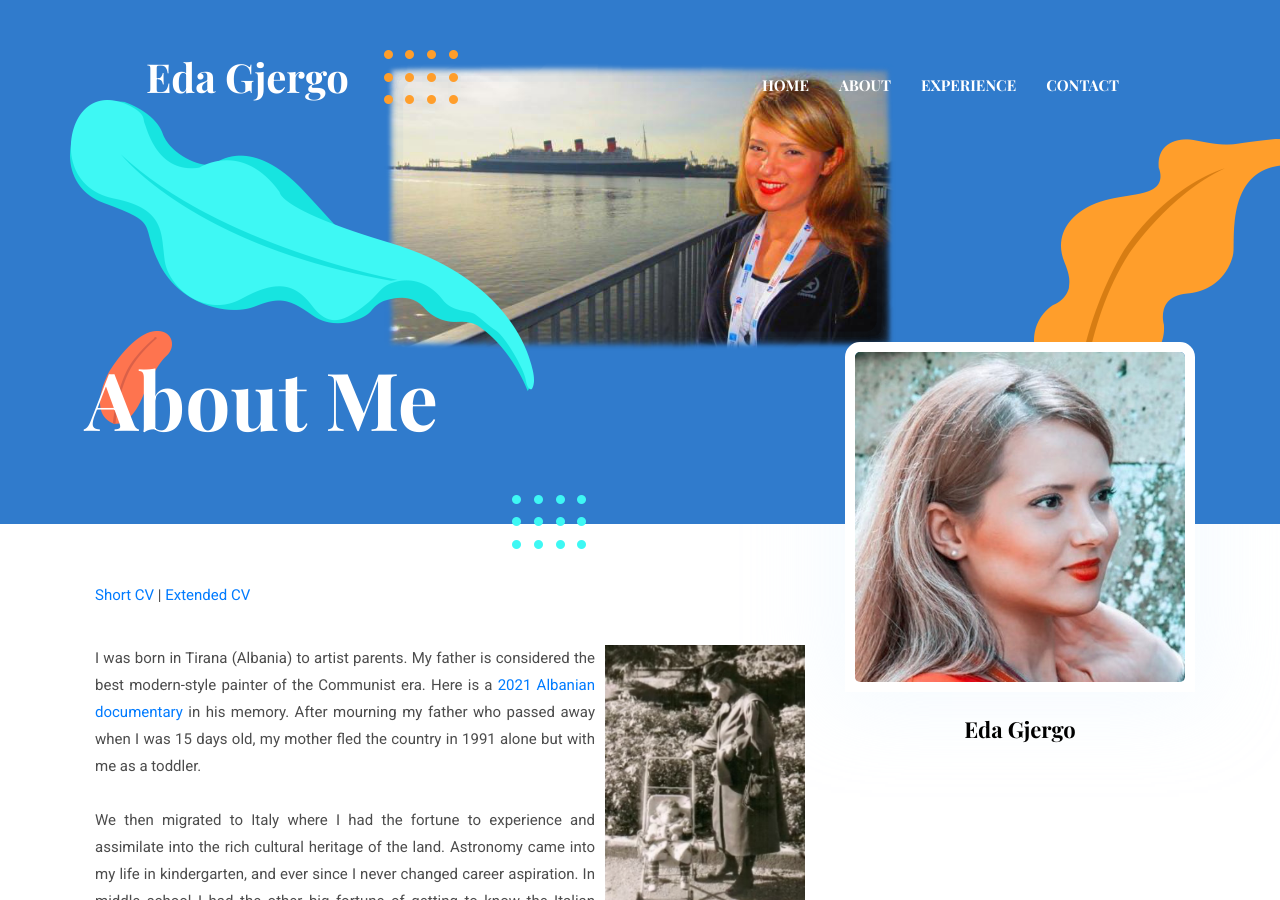
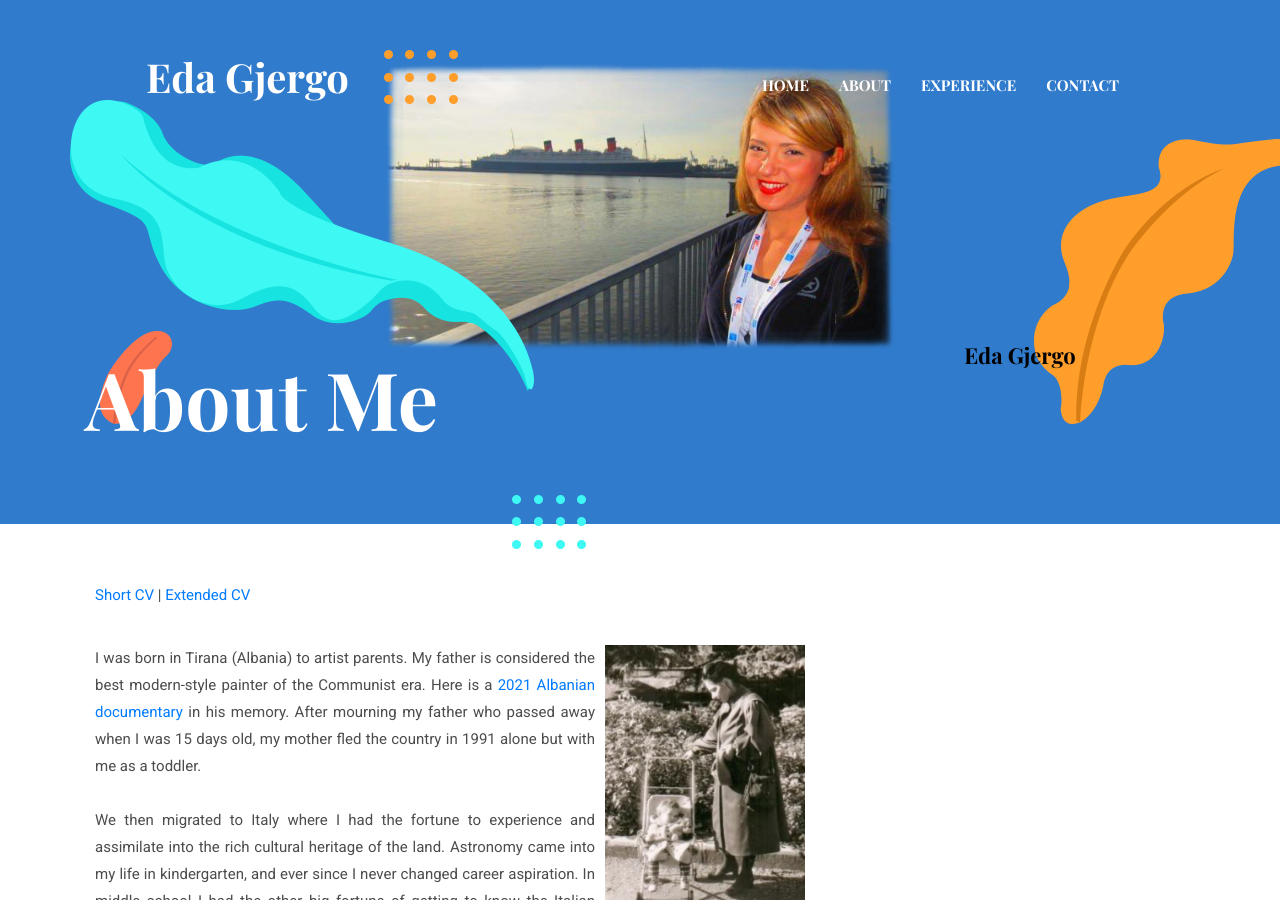
Before and after one commit to egjergo/egjergo.github.io, a Jekyll site: the page built from _pages/about.md, in a window 1280 px wide and 900 px high. Built offline with Jekyll 4.4.1, drawn with Linux system fonts in a browser that asks for light colours.

Commit message:
Update about.html

```diff
--- a/_layouts/about.html
+++ b/_layouts/about.html
@@ -28,9 +28,9 @@ layout: default
         {{ content }}
       </div>
       <div class="col-md-4 text-center drag-lg-top">
-        <div class="shadow-down mb-4">
+        <!--<div class="shadow-down mb-4">
           <img src="{{ site.baseurl }}/{{ page.image }}" alt="{{ page.author }}" class="img-fluid w-100 rounded-lg border-thick border-white">
-        </div>
+        </div>-->
           <!-- <a href="{{ site.url }}/assets/docs/Eda_CV_compact.pdf" target="_blank">My CV</a>
         <img src="{{ site.baseurl }}/{{ page.signature }}" alt="signature" class="img-fluid"> -->
         <h4>{{ page.author }}</h4>
```
